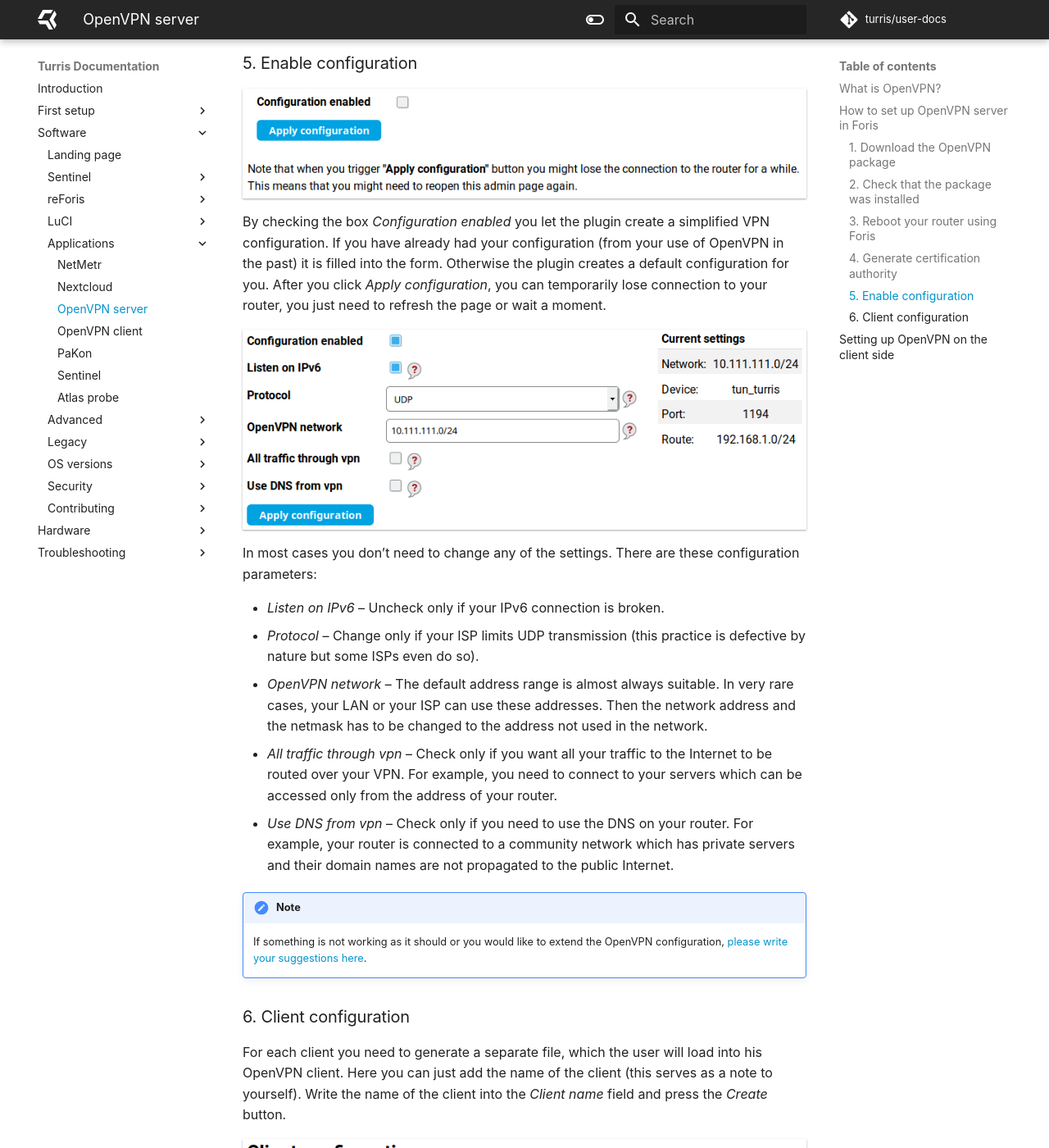
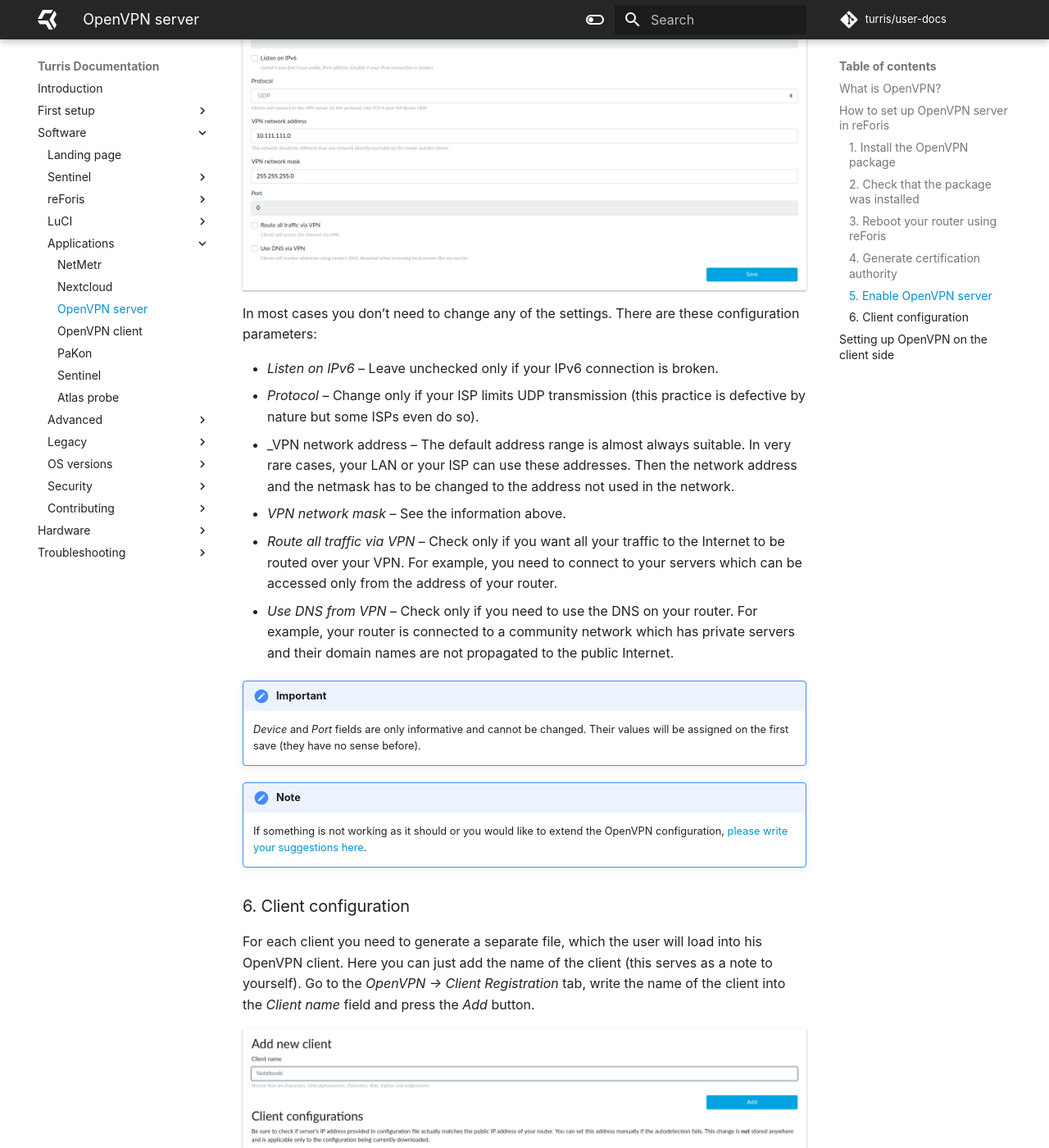
Before and after one commit to turris-cz/user-docs, an MkDocs documentation site: the page built from docs/basics/apps/openvpn-server/openvpn.md, in a window 1280 px wide and 1400 px high, scrolled down 2325 px. Shown: the whole window at 82% size. Built offline with MkDocs 1.6.1 and Material for MkDocs 9.7.7, drawn with Linux system fonts in a browser that asks for light colours; some of the changed text lies outside the part shown.

Commit message:
basics/apps/openvpn-server: Add page for reForis and make it default
Foris page use content shared from reForis page.

```diff
--- a/docs/basics/apps/openvpn-server/openvpn.md
+++ b/docs/basics/apps/openvpn-server/openvpn.md
@@ -4,112 +4,149 @@
 ---
 # OpenVPN server on Turris
 
-Starting with Turris OS 3.6, you can configure OpenVPN server easily through the Foris web interface.
+<!--what-is-openvpn-start-->
 
 ## What is OpenVPN?
 
 [OpenVPN](https://en.wikipedia.org/wiki/OpenVPN) is an open technology for
-[virtual private networks](https://en.wikipedia.org/wiki/Virtual_private_network). It works on the client-server
-principle – multiple clients connect to an OpenVPN server to get access to a regularly inaccessible network.
-For example, you can access computers in your home or office LAN from your laptop connected to any Internet connection.
+[virtual private networks](https://en.wikipedia.org/wiki/Virtual_private_network).
+It works on the client-server principle – multiple clients connect to
+an OpenVPN server to get access to a regularly inaccessible network. For
+example, you can access computers in your home or office LAN from your laptop
+connected to any Internet connection.
 
-The access is [authenticated](https://en.wikipedia.org/wiki/Authentication) (only permitted clients can connect to
-the server) and [encrypted](https://en.wikipedia.org/wiki/Encryption) (nobody can read
-the communication between the client and the server). Additionaly, your Internet traffic can be routed via
-the OpenVPN connection (this is useful e.g. if your company's servers may be accessed only from the company's LAN).
+The access is [authenticated](https://en.wikipedia.org/wiki/Authentication)
+(only permitted clients can connect to the server) and
+[encrypted](https://en.wikipedia.org/wiki/Encryption) (nobody can read
+the communication between the client and the server). Additionaly, your
+Internet traffic can be routed via the OpenVPN connection (this is useful
+e.g. if your company's servers may be accessed only from the company's LAN).
 
 !!! important
-    You can use your Turris as an OpenVPN server only if it is accessible from the Internet (it has a public IP address
-    or at least the OpenVPN port is forwarded to it).
+    You can use your Turris as an OpenVPN server only if it is accessible from
+    the Internet (it has a public IP address or at least the OpenVPN port is
+    forwarded to it).
 
-## How to set up OpenVPN server in Foris
+<!--what-is-openvpn-end-->
 
-This manual describes how to set up OpenVPN in **a few easy steps** using Foris:
+## How to set up OpenVPN server in reForis
 
-### 1. Download the OpenVPN package
+This manual describes how to set up OpenVPN in **a few easy steps**
+using reForis:
 
-Log into the reForis user interface and go to the _Updater_ tab. Check the box next to _OpenVPN_.
-Then press _Save changes_.
+### 1. Install the OpenVPN package
 
-![OpenVPN section in Updated](updater.png)
+Log into the reForis user interface and go to the _Package Management
+→ Packages_ tab. Check the box next to _OpenVPN_. Then press _Save changes_.
+
+![OpenVPN section in package management](package.png)
 
 ### 2. Check that the package was installed
 
-Go to the _Notifications_ tab and refresh the browser, you should see all the installed packages and the
-"foris-openvpn-plugin" among them.
+Go to the _Notifications_ tab and refresh the browser, you should see all
+the installed packages and some with "openvpn" among them.
 
 ![Installed packages](packages.png)
 
-### 3. Reboot your router using Foris
+### 3. Reboot your router using reForis
 
-Go to the _Maintenance_ tab, scroll down and press _Reboot_.
+Go to the _Administration → Maintenance_ tab and press _Reboot_.
 
 ![Device reboot](reboot.png)
 
 ### 4. Generate certification authority
 
-Once the router has rebooted, refresh the page and log back in. There should now be a new _OpenVPN_ tab (usually
-under the _Updater_ tab). Go to that tab and click _Generate CA_.
+Once the router has rebooted, refresh the page and log back in. There should
+now be a new menu subtree: _OpenVPN_. Click to it to expand its items and
+then click to _Server Settings_.
 
 ![No certification authority](no-ca.png)
 
-It might take up to 30 minutes to generate the certificate authority, but this isn't a process that we can speed up
-in any way. Afterwards you can just click _Reload page_.
+Press the _Generate CA_ button now. It might take up to 30 minutes to generate
+the certificate authority, but this isn't a process that we can speed up in
+any way (it requires to get enough
+[entropy](https://en.wikipedia.org/wiki/Entropy_(information_theory))
+for good security).
 
 ![Certification authority is being generated](gen-ca.png)
 
-### 5. Enable configuration
+### 5. Enable OpenVPN server
 
-![Configuration disabled](conf-disabled.png)
+![OpenVPN server disabled](server-disabled.png)
 
-By checking the box _Configuration enabled_ you let the plugin create a simplified VPN configuration.
-If you have already had your configuration (from your use of OpenVPN in the past) it is filled into the form.
-Otherwise the plugin creates a default configuration for you. After you click _Apply configuration_,
-you can temporarily lose connection to your router, you just need to refresh the page or wait a moment.
+By switching the _Server enabled_ switch on and pressing _Save_ you let
+the plugin create a simplified VPN configuration. If you have already
+had your configuration (from your use of OpenVPN in the past) it is filled
+into the form. Otherwise the plugin creates a default configuration for you.
 
-![Configuration enabled](conf-enabled.png)
+!!! warning
+    After you click _Save_, you can temporarily lose connection to your
+    router, you just need to refresh the page or wait a moment.
 
-In most cases you don’t need to change any of the settings. There are these configuration parameters:
+![Configuration enabled](server-settings.png)
 
-* _Listen on IPv6_ – Uncheck only if your IPv6 connection is broken.
-* _Protocol_ – Change only if your ISP limits UDP transmission (this practice is defective by nature but some
-ISPs even do so).
-* _OpenVPN network_ – The default address range is almost always suitable. In very rare cases, your LAN or your
-ISP can use these addresses. Then the network address and the netmask has to be changed to the address not used
-in the network.
-* _All traffic through vpn_ – Check only if you want all your traffic to the Internet to be routed over your VPN.
-For example, you need to connect to your servers which can be accessed only from the address of your router.
-* _Use DNS from vpn_ – Check only if you need to use the DNS on your router. For example, your router is connected to
-a community network which has private servers and their domain names are not propagated to the public Internet.
+In most cases you don’t need to change any of the settings. There are these
+configuration parameters:
+
+* _Listen on IPv6_ – Leave unchecked only if your IPv6 connection is broken.
+* _Protocol_ – Change only if your ISP limits UDP transmission (this practice
+  is defective by nature but some ISPs even do so).
+* _VPN network address – The default address range is almost always suitable.
+  In very rare cases, your LAN or your ISP can use these addresses. Then the
+  network address and the netmask has to be changed to the address not used
+  in the network.
+* _VPN network mask_ – See the information above.
+* _Route all traffic via VPN_ – Check only if you want all your traffic to
+  the Internet to be routed over your VPN. For example, you need to connect
+  to your servers which can be accessed only from the address of your router.
+* _Use DNS from VPN_ – Check only if you need to use the DNS on your router.
+  For example, your router is connected to a community network which has
+  private servers and their domain names are not propagated to the public
+  Internet.
+
+!!! important
+    _Device_ and _Port_ fields are only informative and cannot be changed.
+    Their values will be assigned on the first save (they have no sense
+    before).
 
 !!! note
-    If something is not working as it should or you would like to extend the OpenVPN configuration,
+    If something is not working as it should or you would like to extend
+    the OpenVPN configuration,
     [please write your suggestions here](https://forum.turris.cz/t/openvpn-server-easy-and-fast/3674).
 
 ### 6. Client configuration
 
-For each client you need to generate a separate file, which the user will load into his OpenVPN client. Here you can
-just add the name of the client (this serves as a note to yourself). Write the name of the client into
-the _Client name_ field and press the _Create_ button.
+For each client you need to generate a separate file, which the user will load
+into his OpenVPN client. Here you can just add the name of the client (this
+serves as a note to yourself). Go to the _OpenVPN → Client Registration_ tab,
+write the name of the client into the _Client name_ field and press
+the _Add_ button.
 
-![Client configuration](client.png)
+![Client registration](client.png)
 
-The configuration file is generated within a few minutes. This again is an encryption process, which cannot be sped up.
-Reload the current page to see whether this process has been finished.
+The configuration file is generated within a few minutes. This again is an
+encryption process, which cannot be sped up. Reload the current page to see
+whether this process has been finished.
 
-Once the file is generated it can be downloaded using the _Get Config_ button. Unwanted clients can be removed
-by pressing the _Revoke_ button. This drops the client's permission to connect to the OpenVPN server.
+Once the file is generated it can be downloaded using the _Download_ button.
+Unwanted clients can be removed by pressing the _Revoke_ button. This drops
+the client's permission to connect to the OpenVPN server.
 
 ![Client configuration download](client-download.png)
 
-The _Router address_ field must be filled if your router has only a private WAN address but is accessible via
-a public address (a 1:1 NAT is used or the OpenVPN port is forwarded through the NAT). **This must be set before you
-download the client configuration files.**
+If your router has only a private WAN address but is accessible via a public
+address (a 1:1 NAT is used or the OpenVPN port is forwarded through the NAT)
+please check the _Override server address_ checkbox and fill the _Router's
+public IPv4 address_ field. **This must be set before you download the client
+configuration files.**
+
+<!--openvpn-client-side-start-->
 
 ## Setting up OpenVPN on the client side
 
-At this point you need to select and download a client for your platform, if you don't already have one. The OpenVPN
-client is available for all possible platforms, you just need to find a manual for yours to set it up correctly.
+At this point you need to select and download a client for your platform, if
+you don't already have one. The OpenVPN client is available for all possible
+platforms, you just need to find a manual for yours to set it up correctly.
 
 How to set the client side on various platforms:
 
@@ -118,5 +155,8 @@
 * [Ubuntu Linux (NetworkManager)](https://torguard.net/knowledgebase.php?action=displayarticle&id=53)
 * [Pritunl Client (multiplatform)](https://client.pritunl.com/)
 
+<!--openvpn-client-side-end-->
+
 !!! tip
-    If you want to setup your Turris as an OpenVPN client, please read [OpenVPN client](../openvpn-client/openvpn.md).
+    If you want to setup your Turris as an OpenVPN client, please read
+    [OpenVPN client](../openvpn-client/openvpn.md).
```
Also changed, not shown: docs/basics/apps/openvpn-server/openvpn-foris.md (added, +106 -0 lines), docs/basics/apps/openvpn-server/client-download.png, docs/basics/apps/openvpn-server/client.png, docs/basics/apps/openvpn-server/foris-client-download.png (added), docs/basics/apps/openvpn-server/foris-client.png (added), docs/basics/apps/openvpn-server/foris-conf-disabled.png (renamed from docs/basics/apps/openvpn-server/conf-disabled.png), docs/basics/apps/openvpn-server/foris-conf-enabled.png (renamed from docs/basics/apps/openvpn-server/conf-enabled.png), docs/basics/apps/openvpn-server/foris-gen-ca.png (added), docs/basics/apps/openvpn-server/foris-no-ca.png (added), docs/basics/apps/openvpn-server/foris-packages.png (added), docs/basics/apps/openvpn-server/foris-reboot.png (added), docs/basics/apps/openvpn-server/foris-updater.png (renamed from docs/basics/apps/openvpn-server/updater.png), docs/basics/apps/openvpn-server/gen-ca.png, docs/basics/apps/openvpn-server/no-ca.png, 5 more files.
